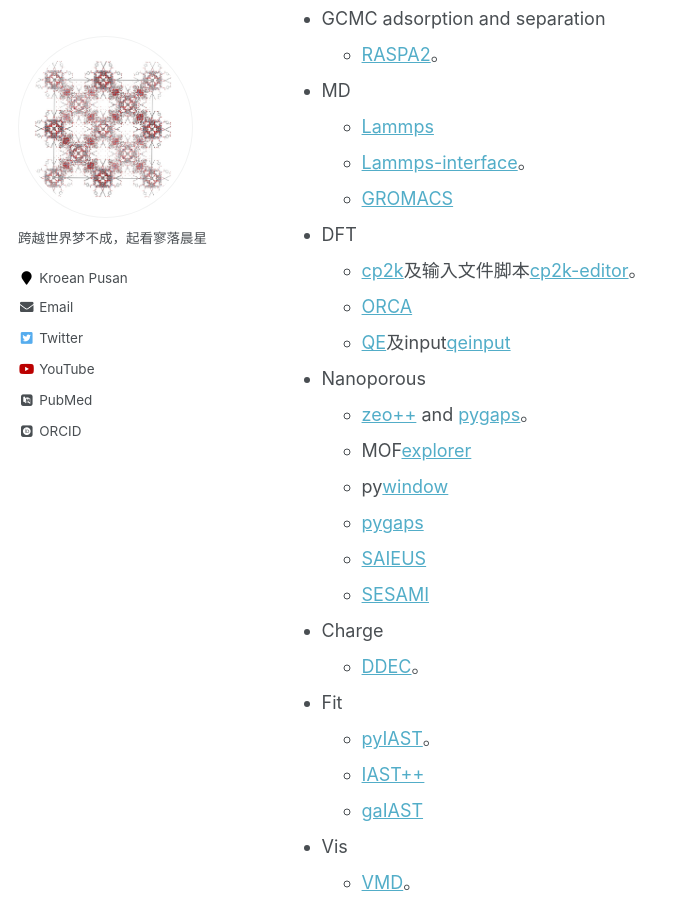
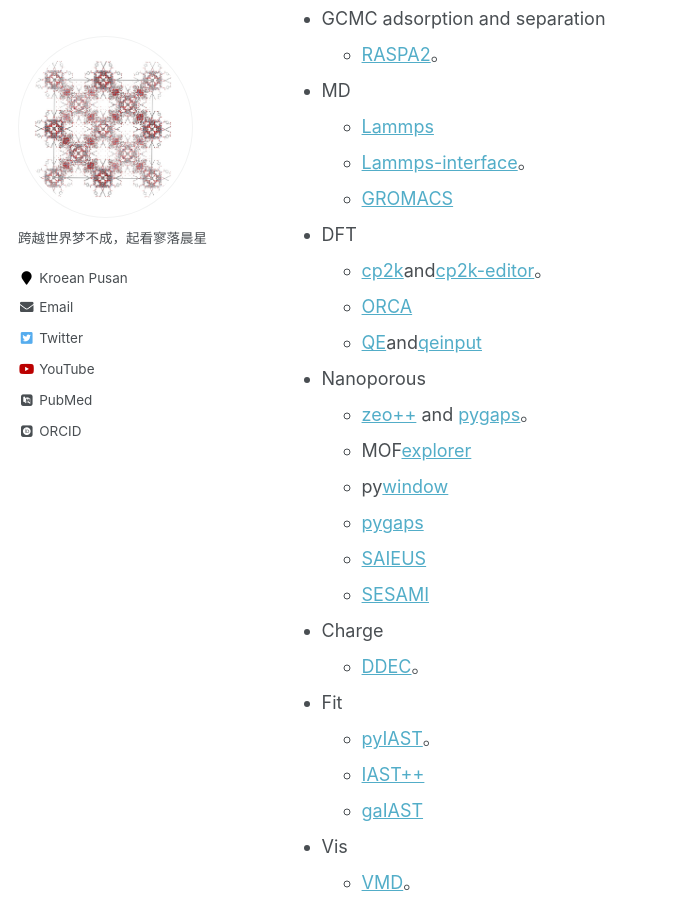
Before and after one commit to sxm13/ZGBshenxiaomoCV.github.io, a Jekyll site: the page built from _pages/markdown.md, in a window 1280 px wide and 900 px high, scrolled down 445 px. Shown: the whole window, without its empty margins (0-680 px from the left). Built offline with Jekyll 4.4.1, drawn with Linux system fonts in a browser that asks for light colours; some web fonts are replaced.

Commit message:
Update markdown.md

```diff
--- a/_pages/markdown.md
+++ b/_pages/markdown.md
@@ -21,9 +21,9 @@
   * [Lammps-interface](https://github.com/peteboyd/lammps_interface/ "Lammps-interface")。
   * [GROMACS](http://www.gromacs.org/ "md")
 * DFT
-  * [cp2k](https://www.cp2k.org/ "cp2k")及输入文件脚本[cp2k-editor](https://github.com/avishart/CP2K_Editor/ "cp2k-editor")。
+  * [cp2k](https://www.cp2k.org/ "cp2k")and[cp2k-editor](https://github.com/avishart/CP2K_Editor/ "cp2k-editor")。
   * [ORCA](https://orcaforum.kofo.mpg.de/app.php/portal "ORCA")
-  * [QE](https://www.quantum-espresso.org/ "QE")及input[qeinput](https://www.materialscloud.org/work/tools/qeinputgenerator "qi")
+  * [QE](https://www.quantum-espresso.org/ "QE")and[qeinput](https://www.materialscloud.org/work/tools/qeinputgenerator "qi")
 * Nanoporous
   * [zeo++](http://www.zeoplusplus.org/ "zeo++")  and [pygaps](https://pygaps.readthedocs.io/en/master/ "pygaps")。
   * MOF[explorer](http://mausdin.github.io/MOFsite/mofPage.html "MP")
```
